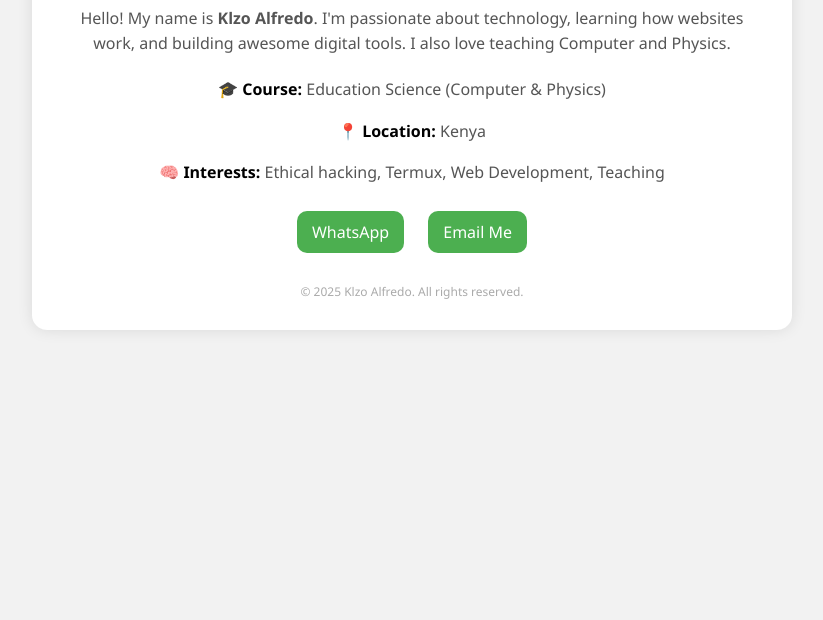
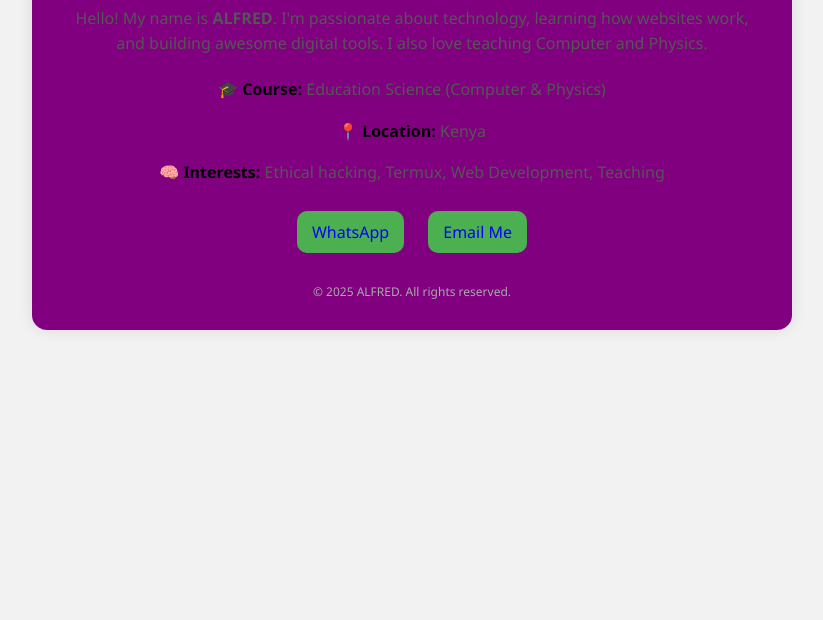
Before and after one commit to klzomunuve/Alfred, a plain HTML site: page index.html in a window 1280 px wide. Shown: the part 180-800 px from the top of the page, without its empty margins (228-1051 px from the left). Drawn offline with Linux system fonts and the light colour scheme.

Commit message:
Update index.html

```diff
--- a/index.html
+++ b/index.html
@@ -2,7 +2,7 @@
 <html lang="en">
 <head>
   <meta charset="UTF-8">
-  <title>About Me - Klzo Alfredo</title>
+  <title>About Me - ALFRED</title>
   <style>
     body {
       font-family: 'Segoe UI', sans-serif;
@@ -13,7 +13,7 @@
 
     .container {
       max-width: 700px;
-      background: white;
+      background: purple;
       margin: 50px auto;
       padding: 30px;
       border-radius: 15px;
@@ -45,7 +45,7 @@
     .links a {
       margin: 0 10px;
       text-decoration: none;
-      color: white;
+      color: blue;
       background-color: #4CAF50;
       padding: 10px 15px;
       border-radius: 10px;
@@ -67,7 +67,7 @@
 <body>
   <div class="container">
     <h1>About Me</h1>
-    <p>Hello! My name is <strong>Klzo Alfredo</strong>. I'm passionate about technology, learning how websites work, and building awesome digital tools. I also love teaching Computer and Physics.</p>
+    <p>Hello! My name is <strong>ALFRED</strong>. I'm passionate about technology, learning how websites work, and building awesome digital tools. I also love teaching Computer and Physics.</p>
 
     <div class="info">
       <p><strong>🎓 Course:</strong> Education Science (Computer & Physics)</p>
@@ -81,7 +81,7 @@
     </div>
 
     <div class="footer">
-      &copy; 2025 Klzo Alfredo. All rights reserved.
+      &copy; 2025 ALFRED. All rights reserved.
     </div>
   </div>
 </body>
```
